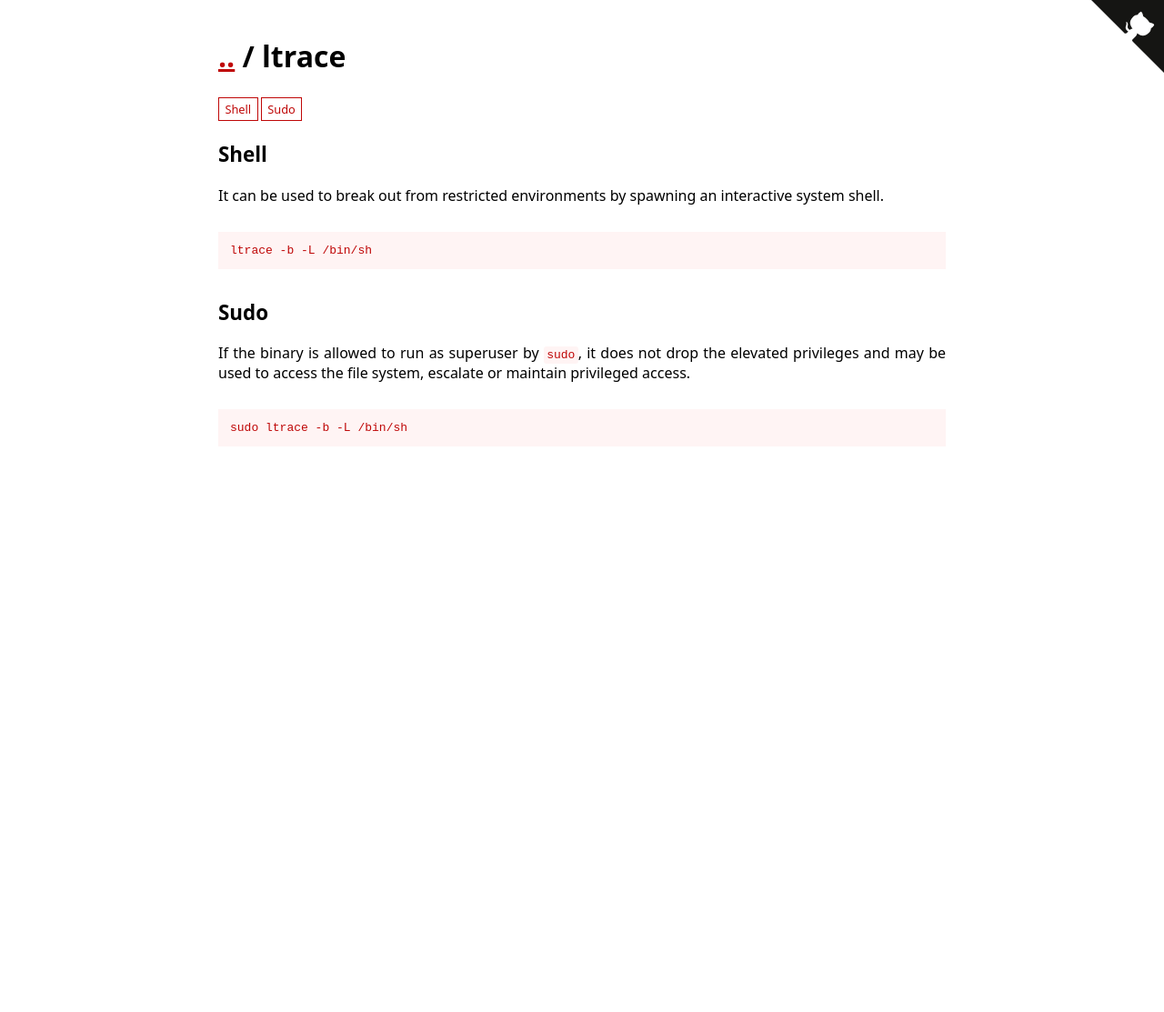
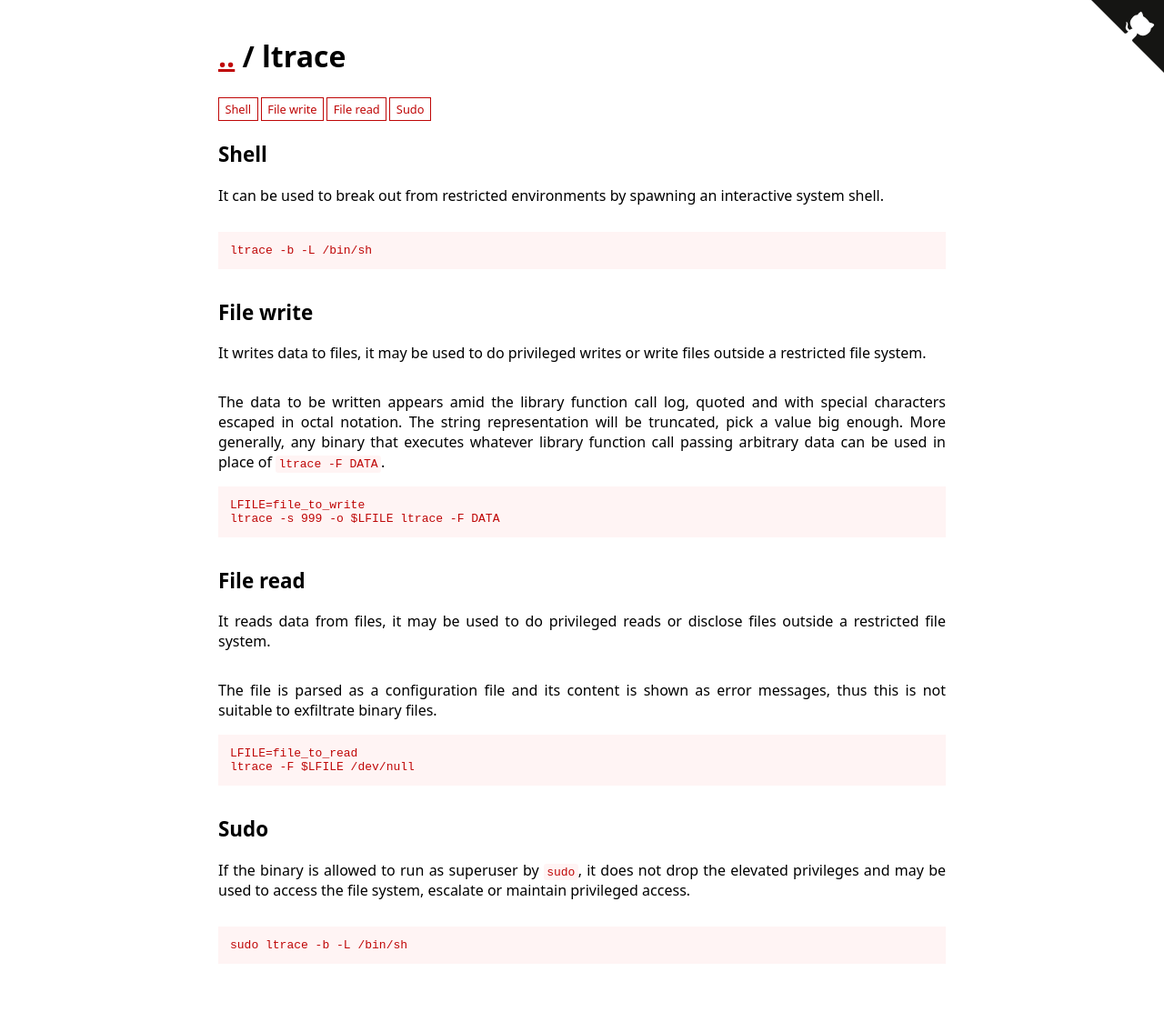
Before and after one commit to GTFOBins/GTFOBins.github.io, a Jekyll site: the page built from _gtfobins/ltrace.md, in a window 1280 px wide. Shown: the whole page at 91% size. Built offline with Jekyll 4.4.1, drawn with Linux system fonts in a browser that asks for light colours; before the commit the page ends 900 px from its top, so only the background shows below that.

Commit message:
Add ltrace file-read/write

```diff
--- a/_gtfobins/ltrace.md
+++ b/_gtfobins/ltrace.md
@@ -1,5 +1,15 @@
 ---
 functions:
+  file-read:
+    - description: The file is parsed as a configuration file and its content is shown as error messages, thus this is not suitable to exfiltrate binary files.
+      code: |
+        LFILE=file_to_read
+        ltrace -F $LFILE /dev/null
+  file-write:
+    - description: The data to be written appears amid the library function call log, quoted and with special characters escaped in octal notation. The string representation will be truncated, pick a value big enough. More generally, any binary that executes whatever library function call passing arbitrary data can be used in place of `ltrace -F DATA`.
+      code: |
+        LFILE=file_to_write
+        ltrace -s 999 -o $LFILE ltrace -F DATA
   shell:
     - code: ltrace -b -L /bin/sh
   sudo:
```
